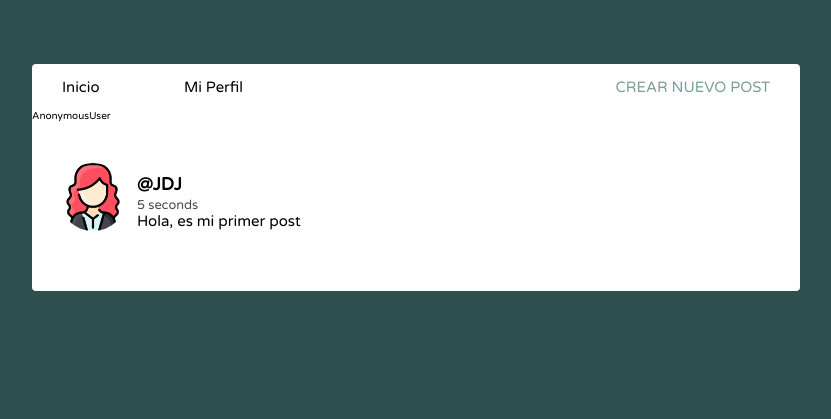
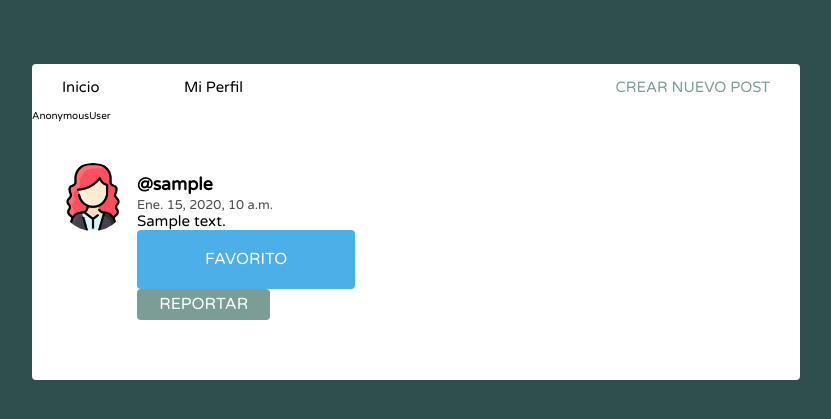
Before and after one commit to JYOSORIOR/MyInspiration, a Django app: page / in a window 1280 px wide. Shown: the part 72-491 px from the top of the page, without its empty margins (224-1055 px from the left). Run offline with Django 3.2, Linux system fonts and the light colour scheme; tables that the repository leaves empty hold one stand-in row (values such as "Sample post").

Commit message:
AVANCE CON FOLLOWS Y AÑADIDOS BOTONES DE "FAVORITO" Y "REPORTAR"

```diff
--- a/proyectoLaboratorio3/myinspiration/models.py
+++ b/proyectoLaboratorio3/myinspiration/models.py
@@ -1,7 +1,5 @@
 from django.db import models
 from django.contrib.auth.models import User
-from django.db.models.signals import post_save
-from django.dispatch import receiver
 from django.utils import timezone
 
 class Profile(models.Model):
@@ -12,16 +10,17 @@ class Profile(models.Model):
 
 
     def __str__(self):
-        return f'Perfil de{self.user.username}'
+        return f'Perfil de {self.user.username}'
 
+    def siguiendo(self):
+        user_ids = Seguidos.objects.filter(from_user = self.user\
+                                            .values_list('to_user_id', flat =True))
+        return User.objects.filter(id__in=user_ids)
 
-
-@receiver(post_save, sender=User)
-def update_profile_signal(sender, instance, created, **kwargs):
-    if created:
-        Profile.objects.create(user=instance)
-
-
+    def seguidores(self):
+        user_ids = Seguidos.objects.filter(to_user = self.user\
+                                            .values_list('from_user_id', flat =True))
+        return User.objects.filter(id__in=user_ids)
 
 class Post(models.Model):
     user = models.ForeignKey(User, on_delete=models.CASCADE, related_name='posts')
@@ -33,3 +32,19 @@ class Post(models.Model):
 
     def __str__(self):
         return f'{self.user.username}: {self.content}'
+
+
+#followers
+class Seguidos(models.Model):
+    from_user = models.ForeignKey(User, related_name= 'usuario', on_delete= models.CASCADE)
+    to_user = models.ForeignKey(User, related_name= 'usuario_seguido', on_delete= models.CASCADE)
+
+    def __str__(self):
+        return f'{self.from_user} to {self.to_user}'
+
+    class Meta:
+        indexes = [
+
+            models.Index(fields = ['from_user', 'to_user']),
+
+        ]
--- a/proyectoLaboratorio3/myinspiration/static/style.css
+++ b/proyectoLaboratorio3/myinspiration/static/style.css
@@ -292,3 +292,20 @@ img.profile{
   }
 
 }
+
+button#favorite {
+  width: 100%;
+  padding: 20px 0;
+  text-align: center;
+  background: #209CE3;
+  color: #fff;
+  border: 0;
+  border-radius: 4px;
+  opacity: .8;
+  transition: .35s linear;
+}
+
+activity {
+background: #000000;
+align: right
+}
--- a/proyectoLaboratorio3/myinspiration/templates/social/feed.html
+++ b/proyectoLaboratorio3/myinspiration/templates/social/feed.html
@@ -2,16 +2,22 @@
 {% load staticfiles %}
 {% block content %}
 {{request.user}}
+
+{% for post in posts %}
 <article>
     <div class="container-article">
         <img src="{% static 'icono.png' %}">
         <div>
-            <h2 class="username"><a href="{% url 'profile' %}">@JDJ</a></h2>
+            <h2 class="username"><a href="{% url 'profile' post.user.username %}">@{{ post.user.username }}</a></h2>
             <i class="clock"></i>
-            <time data-time="#">5 seconds</time>
-            <div class="post">Hola, es mi primer post</div>
+            <time data-time="#">{{ post.timestamp }}</time>
+            <div class="post">{{ post.content }}</div>
+            <div class ="activity">
+                <button type = "favorite" id = "favorite">FAVORITO</button>
+                <button type = "report" id = "report">REPORTAR</button>
+            </div>
         </div>
     </div>
 </article>
-
+{% endfor %}
 {% endblock %}
--- a/proyectoLaboratorio3/myinspiration/templates/social/layout.html
+++ b/proyectoLaboratorio3/myinspiration/templates/social/layout.html
@@ -32,7 +32,7 @@
 
 		<nav class="second-nav">
 			<a class="feed" href="{% url 'feed' %}">Inicio</a>
-			<a class="profile" href="#">Mi Perfil</a>
+			<a class="profile" href="{% url 'profile' %}">Mi Perfil</a>
 			<a class="new" href="#">Crear nuevo post</a>
 		</nav>
 
--- a/proyectoLaboratorio3/myinspiration/urls.py
+++ b/proyectoLaboratorio3/myinspiration/urls.py
@@ -7,8 +7,11 @@ from django.contrib.auth.views import LoginView, LogoutView
 urlpatterns = [
     path('', views.feed, name = "feed"),
     path('profile/', views.profile, name='profile'),
+    path('profile/<str:username>/', views.profile, name='profile'),
     path('register/', views.register, name='register'),
     #path('login/', LoginView.as_view(template_name='social/login.html'), name='login'),
     path('login/', views.login2, name='login'),
     path('logout/', LogoutView.as_view(template_name='social/logout.html'), name='logout'),
+    path('follow/<str:username>/' , views.Seguidos, name='follow' ),
+    path('unfollow/<str:username>/', views.dejardeSeguir, name='unfollow')
 ]
--- a/proyectoLaboratorio3/myinspiration/views.py
+++ b/proyectoLaboratorio3/myinspiration/views.py
@@ -1,14 +1,14 @@
 from django.shortcuts import render, redirect
 from .models import *
 from .forms import SignUpForm, LoginForm
+from django.contrib import messages
 from django.contrib.auth import authenticate, login
 
 def feed(request):
     print(request.user)
     posts = Post.objects.all()
 
-
-    context = {'post': posts}
+    context = {'posts': posts}
     return render(request, 'social/feed.html', context)
 
 def register(request):
@@ -37,13 +37,20 @@ def register(request):
 
 
 
-def profile(request):
-    return render(request,'social/profile.html')
+def profile(request, username=None):
+	current_user = request.user
+	if username and username != current_user.username:
+		user = User.objects.get(username=username)
+		posts = user.posts.all()
+	else:
+		posts = current_user.posts.all()
+		user = current_user
+	return render(request, 'social/profile.html', {'user':user, 'posts':posts})
 
 def login2(request):
     if request.POST:
         form = LoginForm(request.POST)
-        username = request.POST['usernfame']
+        username = request.POST['username']
         password = request.POST['password']
         user = authenticate(username=username, password=password)
         print(username, password, user)
@@ -54,3 +61,21 @@ def login2(request):
         form = LoginForm(request.POST)
         context = {'form': form}
         return render(request, 'social/login.html', context)
+
+def seguir(request, username):
+    current_user = request.user
+    to_user = User.objects.get(username=username)
+    to_user_id = to_user
+    segu = Seguidos(from_user = current_user, to_user = to_user_id)
+    segu.save()
+    messages.success(request, f'sigues a {username}')
+    return redirect('home')
+
+def dejardeSeguir(request, username):
+    current_user = request.user
+    to_user = User.objects.get(username=username)
+    to_user_id = to_user
+    segu = Seguidos.objects.filter(from_user = current_user.id, to_user = to_user_id).get()
+    segu.delete()
+    messages.success(request, f'ya no sigues a {username}')
+    return redirect('home')
--- a/proyectoLaboratorio3/proyectoLaboratorio3/settings.py
+++ b/proyectoLaboratorio3/proyectoLaboratorio3/settings.py
@@ -78,9 +78,9 @@ WSGI_APPLICATION = 'proyectoLaboratorio3.wsgi.application'
 DATABASES = {
     'default': {
         'ENGINE': 'django.db.backends.postgresql_psycopg2',
-        'NAME': 'proyectoLab',
+        'NAME': 'myInspirationDB',
         'USER': 'postgres',
-        'PASSWORD': '1927',
+        'PASSWORD': 'usb123',
         'HOST':'localhost',
         'PORT': '5432',
     }
```
Also changed, not shown: proyectoLaboratorio3/myinspiration/templates/social/profile.html (+13 -8 lines).
